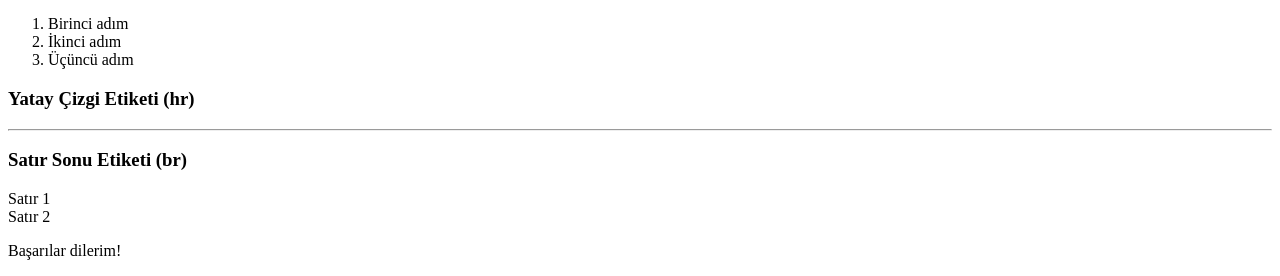
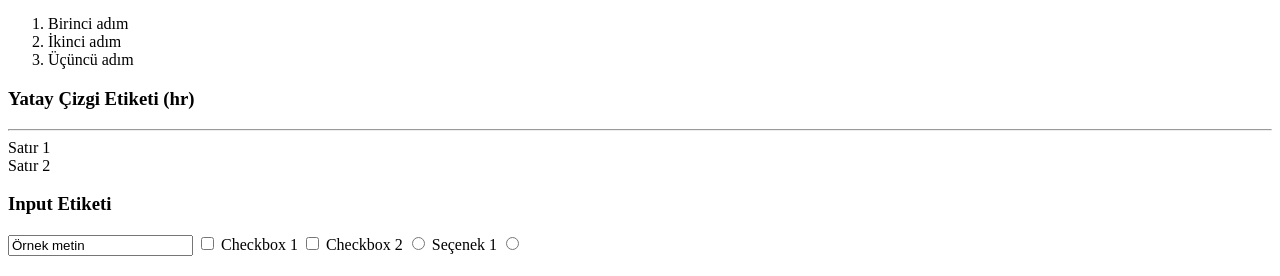
Before and after one commit to Frontend-Egitim/Html-Dersleri, a plain HTML site: page hafta-1/index.html in a window 1280 px wide. Shown: the part 1050-1326 px from the top of the page. Drawn offline with Linux system fonts and the light colour scheme.

Commit message:
input türleri

```diff
--- a/hafta-1/index.html
+++ b/hafta-1/index.html
@@ -21,7 +21,10 @@
     <!-- Sırasız liste etiketi -->
     <ul>
       <!-- ul etiketi, sırasız (madde işaretli) liste oluşturur -->
-      <li><!-- li etiketi, listenin elemanıdır -->Başlık Etiketleri (h1-h6)</li>
+      <li>
+        <!-- li etiketi, listenin elemanıdır -->
+        Başlık Etiketleri (h1-h6)
+      </li>
       <li>Paragraf Etiketi (p)</li>
       <li>Bağlantı Etiketi (a)</li>
       <li>Resim Etiketi (img)</li>
@@ -80,15 +83,20 @@
     <!-- hr etiketi ile yatay bir çizgi eklenir -->
 
     <!-- Satır sonu örneği -->
-    <h3>Satır Sonu Etiketi (br)</h3>
     Satır 1<br />
     <!-- br etiketi ile satır sonu (yeni satır) eklenir -->
     Satır 2
 
-    <!-- Güzel dersler -->
-    <p>
-      <!-- Öğrenciler için mesaj -->
-      Başarılar dilerim!
-    </p>
+    <!-- input -->
+    <h3>Input Etiketi</h3>
+    <input type="text" placeholder="Buraya yazın" value="Örnek metin" />
+    <!-- input etiketi ile kullanıcıdan veri alınabilir, type ile türü belirlenir, placeholder ile örnek metin gösterilir, value ile varsayılan değer ayarlanır -->
+    <input type="checkbox" id="checkbox1" name="checkbox1" value="Değer 1" />
+    <label for="checkbox1">Checkbox 1</label>
+    <input type="checkbox" id="checkbox2" name="checkbox2" value="Değer 2" />
+    <label for="checkbox2">Checkbox 2</label>
+    <input type="radio" id="radio1" name="radioGroup" value="Seçenek 1" />
+    <label for="radio1">Seçenek 1</label>
+    <input type="radio" id="radio2" name="radioGroup" value="Seçenek 2" />
   </body>
 </html>
```
